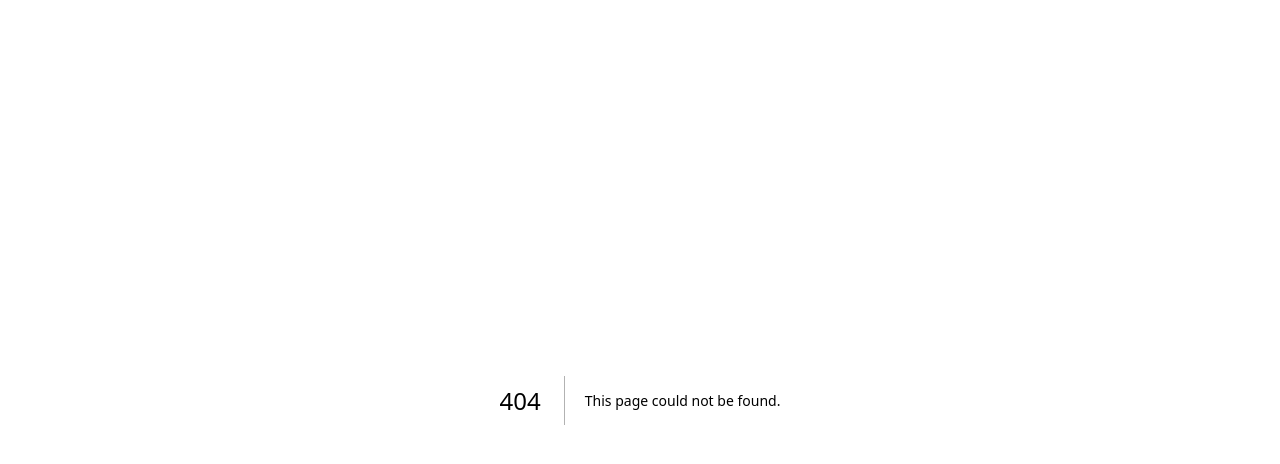
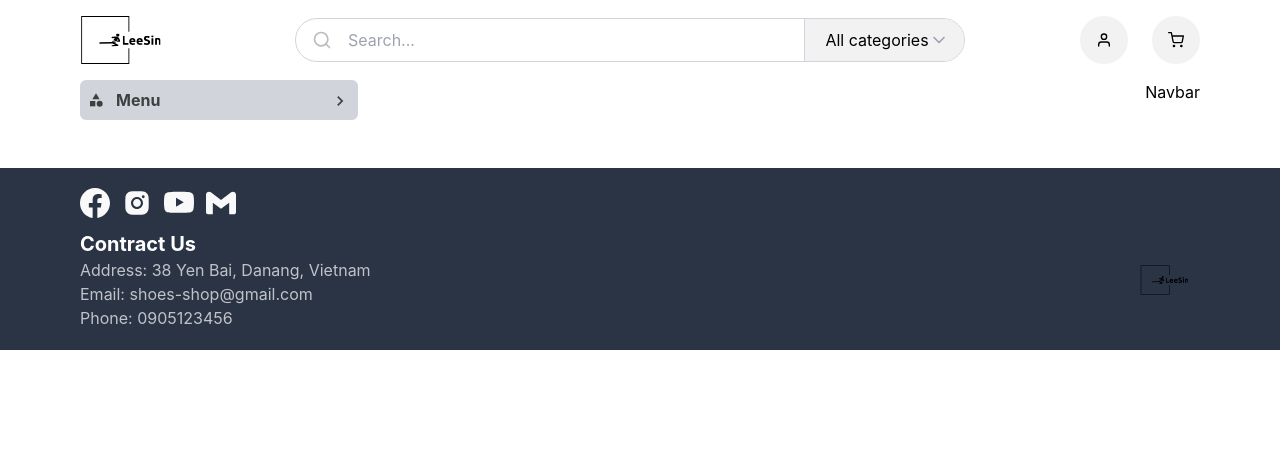
Before and after one commit to inferno332/Ecommerce_shop, a Next.js app in the folder gui/: page /product/1 in a window 1280 px wide. Before the commit this address had no page. Shown: the top 464 px of the page. Built offline with nearby package versions, Linux system fonts and the light colour scheme.

Commit message:
Khoa (#75)
* update dropdown menu

* update dropdown

* update search Product

* update logo file

* .

* update layout

```diff
--- a/gui/components/Header.js
+++ b/gui/components/Header.js
@@ -14,14 +14,14 @@ const Header = () => {
                         <Image
                             src='/ss-logo.svg'
                             alt='logo'
-                            width='60'
-                            height='40'
-                            className='hidden md:block h-[44px]'
+                            width='100'
+                            height='100'
+                            className='hidden md:block h-fit'
                         />
 
                         <div className='border-gray-300 border hover:border-orange-700 focus-within:border-orange-700 rounded-full flex items-center h-[44px] max-w-[670px] w-full hover:cursor-text truncate'>
                             <FiSearch className='text-[#BDBDBD] text-[20px] mx-[16px]' />
-                            <input className='flex-1 h-full' placeholder='Search...' />
+                            <input className='flex-1 min-w-0  h-full' placeholder='Search...' />
 
                             {/* Select Menu */}
                             <SelectMenu />
--- /dev/null
+++ b/gui/components/Layout.js
@@ -0,0 +1,14 @@
+import Header from './Header';
+import Footer from './Footer';
+
+const Layout = ({ children }) => {
+    return (
+        <>
+            <Header />
+            <main className='container mx-auto'>{children}</main>
+            <Footer />
+        </>
+    );
+};
+
+export default Layout;
--- a/gui/components/SelectMenu.js
+++ b/gui/components/SelectMenu.js
@@ -8,7 +8,7 @@ export default function SelectMenu() {
     const [selected, setSelected] = useState(CategoryMenu[0]);
 
     return (
-        <div className='bg-[#F2F2F2] w-40 h-fit hover:cursor-pointer z-[2] border-l border-gray-300'>
+        <div className='bg-[#F2F2F2] w-30 sm:w-40 h-fit hover:cursor-pointer z-[2] border-l border-gray-300'>
             <Listbox value={selected} onChange={setSelected}>
                 <Listbox.Button className='relative py-3 w-36'>
                     <p>{selected.name}</p>
--- a/gui/pages/_app.js
+++ b/gui/pages/_app.js
@@ -1,7 +1,12 @@
+import Layout from '../components/Layout';
 import '../styles/globals.css';
 
 function MyApp({ Component, pageProps }) {
-    return <Component {...pageProps} />;
+    return (
+        <Layout>
+            <Component {...pageProps} />
+        </Layout>
+    );
 }
 
 export default MyApp;
--- a/gui/pages/index.js
+++ b/gui/pages/index.js
@@ -3,11 +3,9 @@ import httpRequest from '../ultis/axios';
 import Head from 'next/head';
 import Benefit from '../components/Benefit';
 import Sliders from '../components/Sliders';
-import Header from '../components/Header';
 import Categories from '../components/Categories';
 import Products from '../components/Products';
 import Brands from '../components/Brands';
-import Footer from '../components/Footer';
 
 export default function Home({ sliders, categories, products, suppliers }) {
     return (
@@ -18,15 +16,11 @@ export default function Home({ sliders, categories, products, suppliers }) {
                 <link rel='icon' href='/favicon.ico' />
             </Head>
 
-            <Header />
-            <main className='container mx-auto'>
-                <Sliders sliders={sliders} />
-                <Benefit />
-                <Categories categories={categories} />
-                <Products products={products} />
-                <Brands suppliers={suppliers} />
-            </main>
-            <Footer />
+            <Sliders sliders={sliders} />
+            <Benefit />
+            <Categories categories={categories} />
+            <Products products={products} />
+            <Brands suppliers={suppliers} />
         </div>
     );
 }
--- /dev/null
+++ b/gui/pages/product/[productName].js
@@ -0,0 +1,10 @@
+import { useRouter } from 'next/router';
+
+const Product = () => {
+    const router = useRouter();
+    const { productName } = router.query;
+
+    return <div></div>;
+};
+
+export default Product;
--- a/gui/pages/products.js
+++ /dev/null
@@ -1,9 +0,0 @@
-import React from 'react'
-
-const products = () => {
-  return (
-    <div>products</div>
-  )
-}
-
-export default products
```
